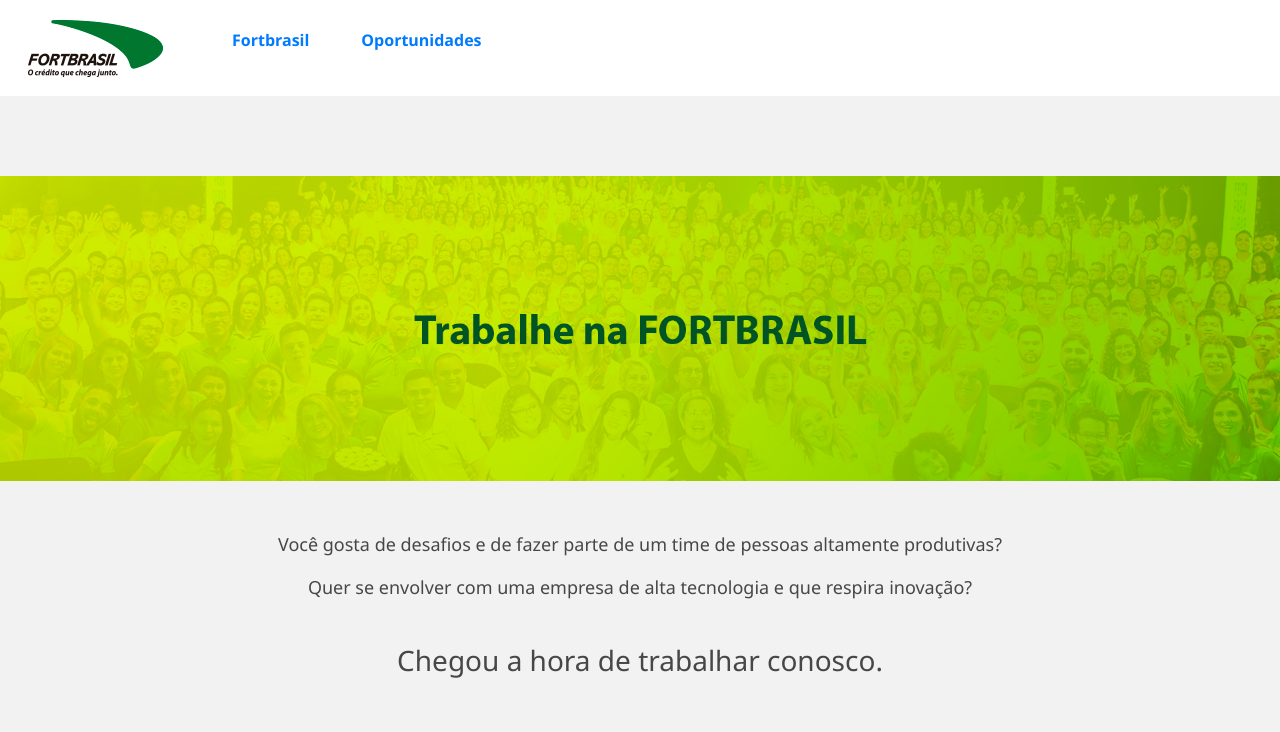
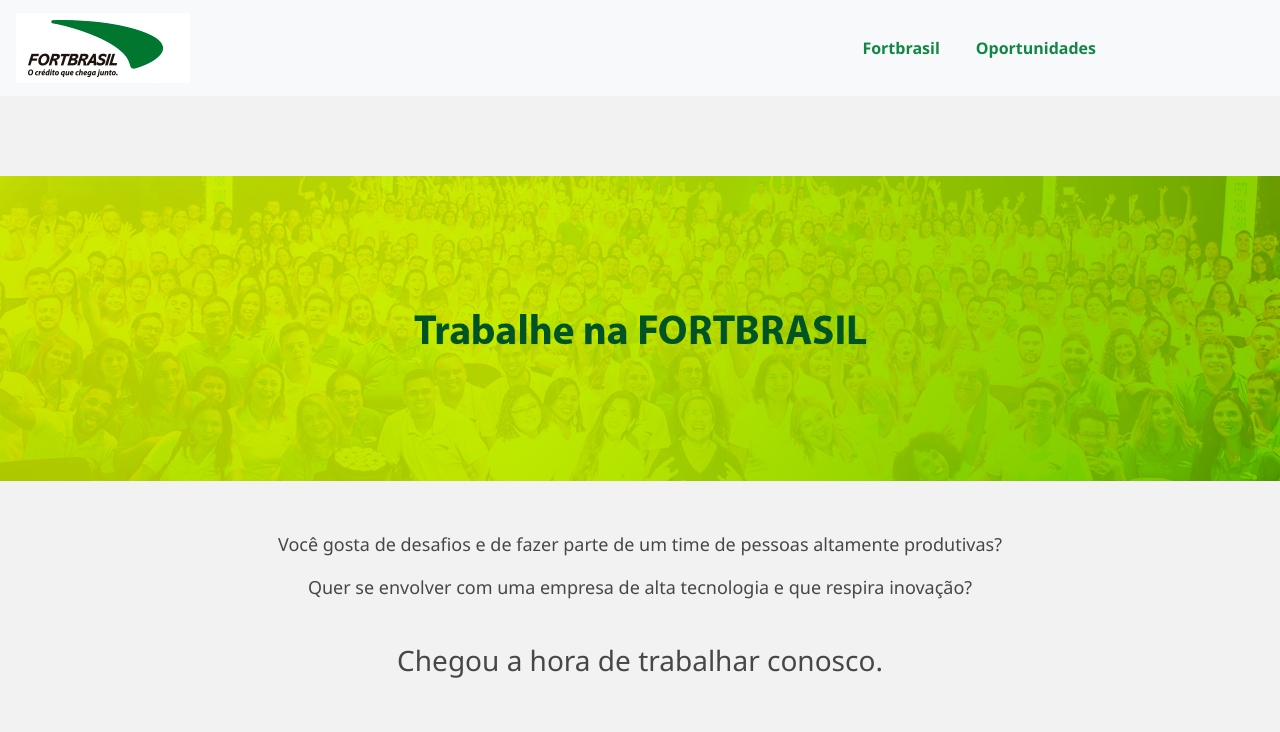
Before and after one commit to lucasrocha1999/vagas_fortbrasil, a plain HTML site: page view/index.html in a window 1280 px wide. Shown: the top 732 px of the page. Drawn offline with nearby package versions, Linux system fonts and the light colour scheme.

Commit message:
header pronta

```diff
--- /dev/null
+++ b/view/css/reset.css
@@ -0,0 +1,48 @@
+/* http://meyerweb.com/eric/tools/css/reset/
+   v2.0 | 20110126
+   License: none (public domain)
+*/
+
+html, body, div, span, applet, object, iframe,
+h1, h2, h3, h4, h5, h6, p, blockquote, pre,
+a, abbr, acronym, address, big, cite, code,
+del, dfn, em, img, ins, kbd, q, s, samp,
+small, strike, strong, sub, sup, tt, var,
+b, u, i, center,
+dl, dt, dd, ol, ul, li,
+fieldset, form, label, legend,
+table, caption, tbody, tfoot, thead, tr, th, td,
+article, aside, canvas, details, embed,
+figure, figcaption, footer, header, hgroup,
+menu, nav, output, ruby, section, summary,
+time, mark, audio, video {
+	margin: 0;
+	padding: 0;
+	border: 0;
+	font-size: 100%;
+	font: inherit;
+	vertical-align: baseline;
+}
+/* HTML5 display-role reset for older browsers */
+article, aside, details, figcaption, figure,
+footer, header, hgroup, menu, nav, section {
+	display: block;
+}
+body {
+	line-height: 1;
+}
+ol, ul {
+	list-style: none;
+}
+blockquote, q {
+	quotes: none;
+}
+blockquote:before, blockquote:after,
+q:before, q:after {
+	content: '';
+	content: none;
+}
+table {
+	border-collapse: collapse;
+	border-spacing: 0;
+}
--- a/view/css/style.css
+++ b/view/css/style.css
@@ -1,7 +1,4 @@
-* {
-    margin: 0px;
-    padding: 0px;
-}
+
 .menu-principal {
     position: fixed;
     background: #ffffff;
@@ -69,3 +66,7 @@
     width: 47%;
     margin-top: 70px;
 }
+
+#header .nav-link{
+    color: #138646;
+}
--- a/view/index.html
+++ b/view/index.html
@@ -4,18 +4,26 @@
     <meta charset="UTF-8">
     <meta name="viewport" content="width=device-width, initial-scale=1.0">
     <meta http-equiv="X-UA-Compatible" content="ie=edge">
+    <link rel="stylesheet" type="text/css" href="./css/reset.css">
     <link rel="stylesheet" type="text/css" href="./css/style.css">
     <link rel="stylesheet" href="https://stackpath.bootstrapcdn.com/bootstrap/4.4.1/css/bootstrap.min.css">
     <title>Vagas Fortbrasil</title>
 </head>
 <body>
-    <header>
-        <nav class="navbar navbar-expand-lg navbar-ligth bg-ligth">
+    <header id="header">
+        <nav class="navbar navbar-expand-lg navbar-light bg-light">
             <a href="#Home" class="navbar-brand"><img src="./img/fortbrasil-logo.png" alt="fortbrasil-logo"></a>
-            <ul>
-                <li><a href="" class="nav-link">Fortbrasil</a></li>
-                <li><a href="" class="nav-link">Oportunidades</a></li>
-            </ul>
+            <button class="navbar-toggler" data-target="#menu" data-toggle="collapse" data-aria-controls="expanded">
+                <span class="navbar-toggler-icon"></span>
+            </button>
+
+            <div class="collapse navbar-collapse" id="menu">
+                <ul class="navbar-nav ml-auto">
+                    <li class="nav-item"><a href="" class="nav-link">Fortbrasil</a></li>
+                    <li class="nav-item"><a href="" class="nav-link">Oportunidades</a></li>
+                </ul>
+            </div>
+
         </nav>
     </header>
 
```
